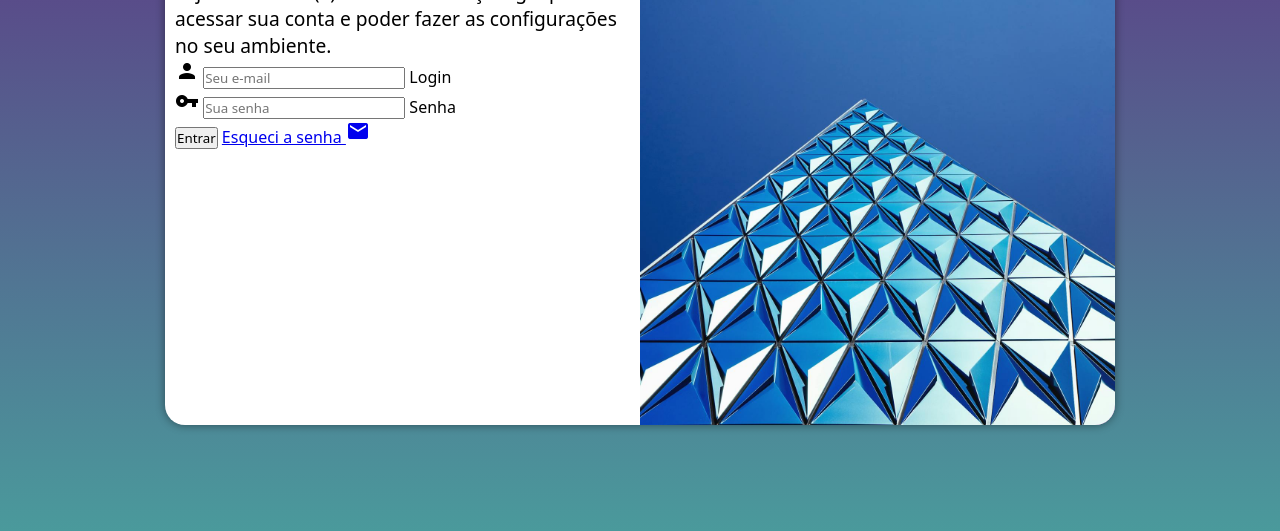
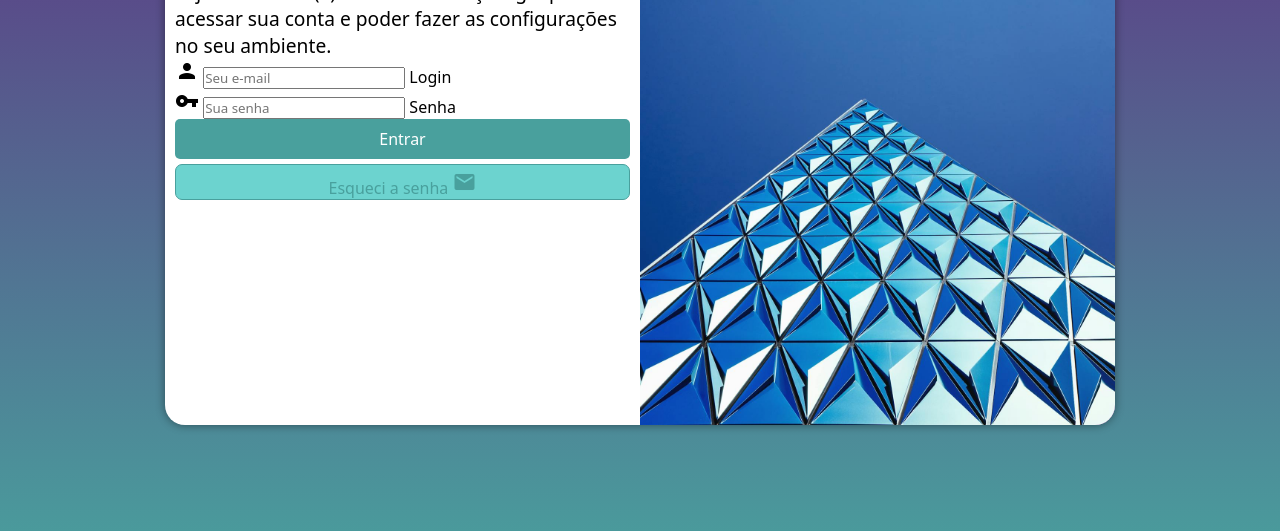
Before and after one commit to dayanarosalyms/projeto-login, a plain HTML site: page index.html in a window 1280 px wide. Shown: the part 225-756 px from the top of the page. Drawn offline with Linux system fonts and the light colour scheme.

Commit message:
formatacao do formulário

```diff
--- a/estilos/style.css
+++ b/estilos/style.css
@@ -64,3 +64,42 @@ section#login > div#formulario{
         text-align: center;
         margin: bottom;
 }
+
+form > input[type=submit] {
+    display: block;
+    font-size: 1em;
+    width: 100%;
+    height: 40px;
+    background-color: #49a09d;
+    color: white;
+    border: none;
+    border-radius: 5px;
+    cursor: pointer;
+}
+
+form > input[type=submit]:hover{
+    background-color: #2d6462;
+
+}
+
+form > a.botao {
+    display: block;
+    text-align: center;
+    font-size: 1em;
+    width: 100%;
+    height: 40%;
+    padding-top: 5px;
+    margin-top: 5px;
+    background-color: #6cd3cf ;
+    color: #49a09d;
+    border: 1px solid #49a09d;
+    border-radius: 7px;
+    text-decoration: none;
+
+}
+form > a.botao:hover{
+    background-color: #6cd3cf;
+}
+form > a:botao >i{
+    font-size: 0.8em;
+}
--- a/index.html
+++ b/index.html
@@ -30,7 +30,7 @@
                         <label for="isenha">Senha</label>
                     </div>
                     <input type="submit" value="Entrar">
-                    <a href="esqueci.html">
+                    <a href="esqueci.html" class="botao">
                         Esqueci a senha <i class="material-icons">mail</i>
                     </a>
                 </form>
```
